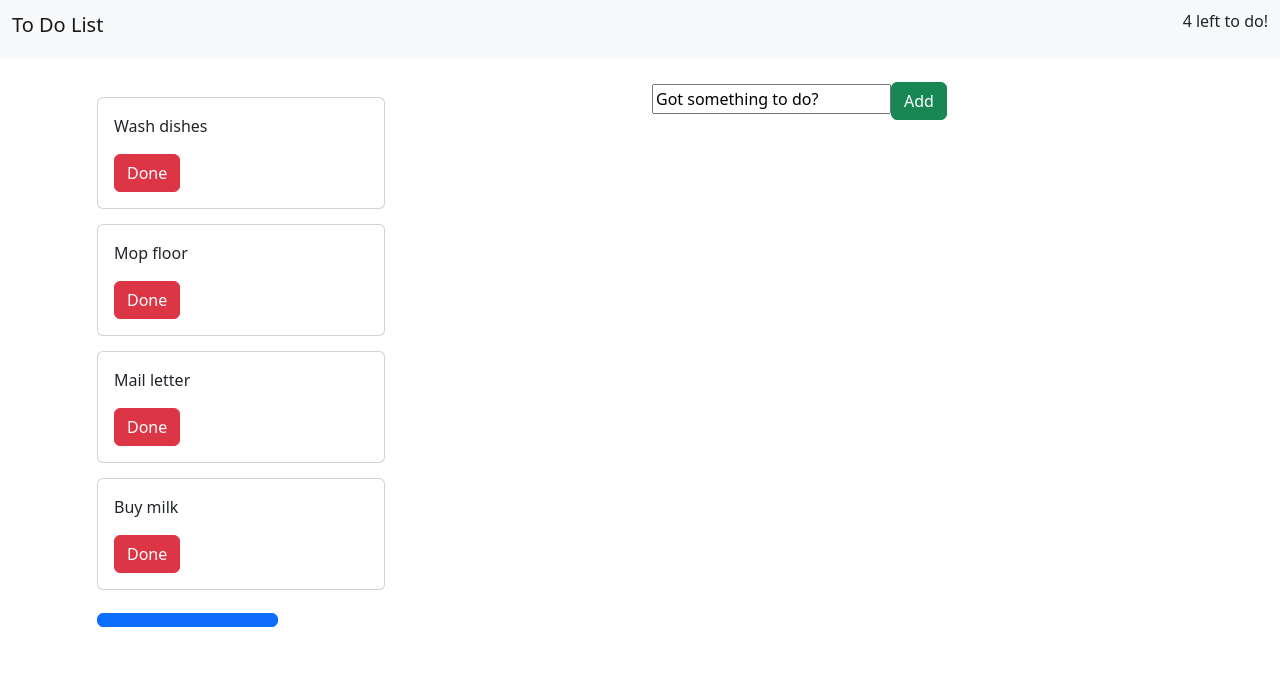
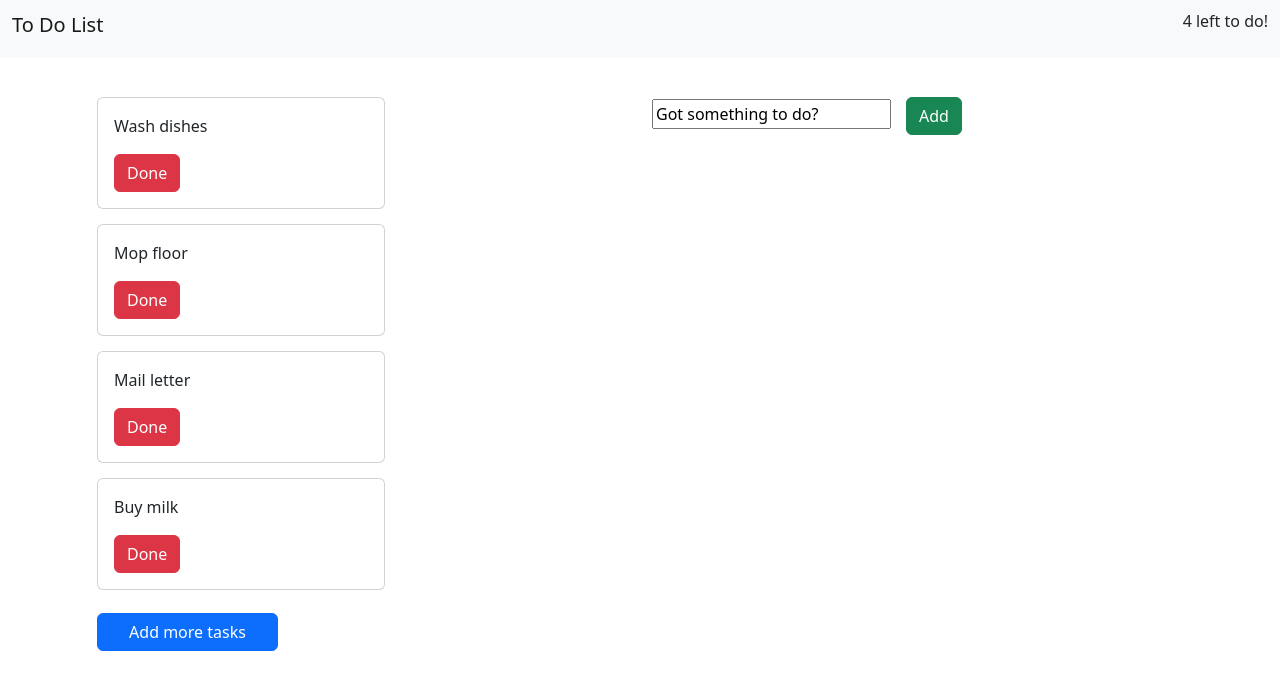
Before and after one commit to LeelooMina/to-do-list, an Angular app: page /todos/add in a window 1280 px wide. Shown: the top 690 px of the page. Built offline with nearby package versions, Linux system fonts and the light colour scheme.

Commit message:
ADD: CSS classes

```diff
--- a/src/app/to-do-form/to-do-form.component.css
+++ b/src/app/to-do-form/to-do-form.component.css
@@ -0,0 +1,3 @@
+.moreSpace{
+  margin: 15px;
+}
--- a/src/app/to-do-list/to-do-list.component.ts
+++ b/src/app/to-do-list/to-do-list.component.ts
@@ -11,6 +11,8 @@ export class ToDoListComponent implements OnInit {
 
   toDoList: ToDo[] = [
   ];
+  rLink = '/todos/add';
+  btnName = "Add more tasks"
 
   @Output() toDoCurrent = new EventEmitter<string>();
 
@@ -24,4 +26,15 @@ export class ToDoListComponent implements OnInit {
     })
   }
 
+  changeButton(){
+    if(this.rLink === '/todos/add'){
+      this.rLink = '/todos';
+      this.btnName = 'Stop adding tasks';
+    } else {
+      this.rLink = '/todos/add';
+      this.btnName = "Add more tasks";
+    }
+
+  }
+
 }
```
